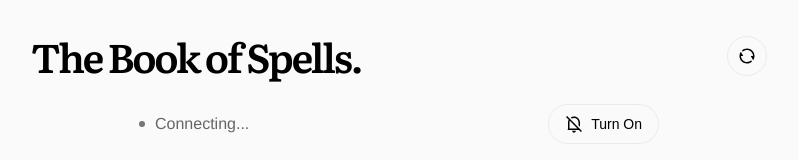
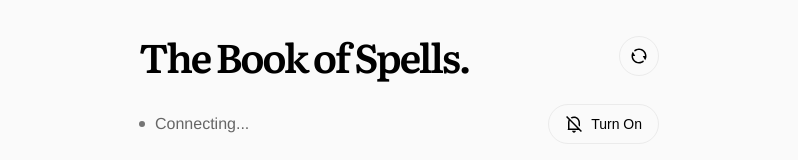
Before and after one commit to ianinazarenko/spell-book-v2, a Next.js app in the folder frontend/: page / in a window 1280 px wide. Shown: the top 160 px of the page, without its empty margins (241-1039 px from the left). Built offline with nearby package versions, Linux system fonts and the light colour scheme; no server answers.

Commit message:
style(frontend): fixed paddings within spell item

```diff
--- a/frontend/app/components/HeaderLogo.module.css
+++ b/frontend/app/components/HeaderLogo.module.css
@@ -4,6 +4,11 @@
     display: flex;
     align-items: center;
     justify-content: space-between;
+
+    @media (width >= 768px) {
+        margin: 0 auto 24px;
+        max-width: 520px;
+    }
 }
 
 .logo {
--- a/frontend/app/components/SpellList.module.css
+++ b/frontend/app/components/SpellList.module.css
@@ -22,7 +22,7 @@
     display: flex;
     flex-direction: column;
     padding: 4px 0;
-    gap: 8px;
+    gap: 16px;
 
     @media (width >= 768px) {
         /*flex-direction: row;*/
```
